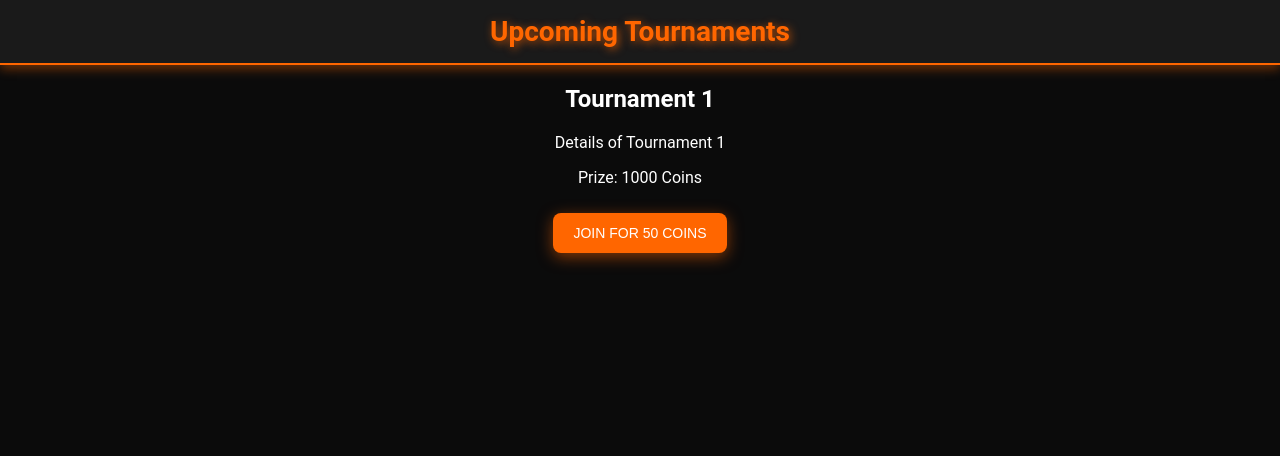
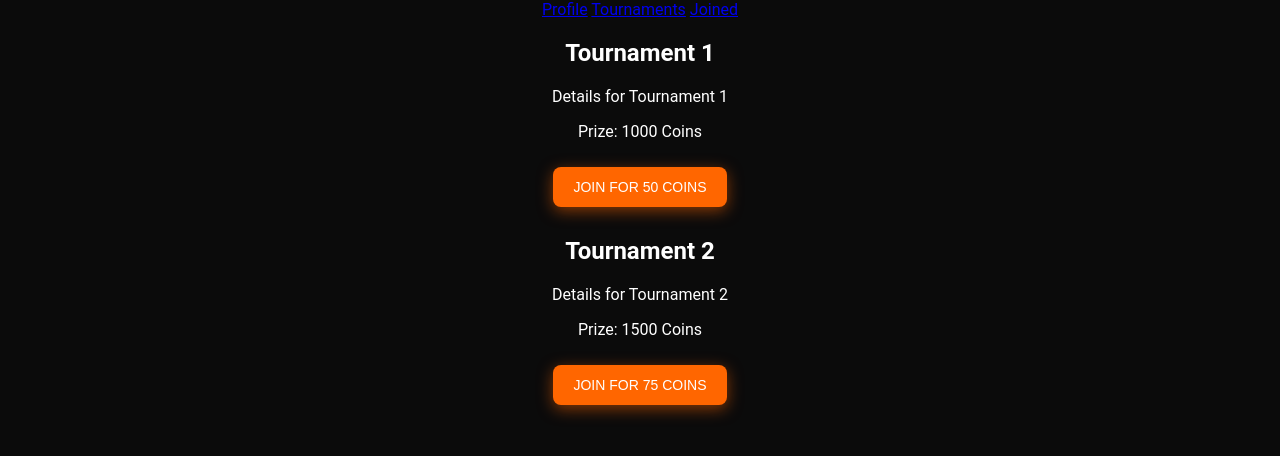
Before and after one commit to Dheerendra939/TournaFire, a plain HTML site: page tournaments.html in a window 1280 px wide. Drawn offline with Linux system fonts and the light colour scheme.

Commit message:
Update tournaments.html

```diff
--- a/tournaments.html
+++ b/tournaments.html
@@ -3,26 +3,78 @@
 <head>
     <meta charset="UTF-8">
     <meta name="viewport" content="width=device-width, initial-scale=1.0">
-    <title>Tournaments</title>
+    <title>Upcoming Tournaments</title>
     <link rel="stylesheet" href="styles.css">
 </head>
 <body>
-    <header>
-        <h1>Upcoming Tournaments</h1>
-    </header>
+    <nav>
+        <a href="profile.html">Profile</a>
+        <a href="tournaments.html">Tournaments</a>
+        <a href="joined.html">Joined</a>
+    </nav>
 
-    <section id="tournaments-list">
-        <!-- Example tournament card -->
-        <div class="tournament-card">
-            <h2 class="tournament-name">Tournament 1</h2>
-            <p class="tournament-details">Details of Tournament 1</p>
-            <p class="tournament-prize">Prize: 1000 Coins</p>
-            <button class="join-btn" onclick="joinTournament('Tournament 1', 50)">Join for 50 Coins</button>
-        </div>
+    <div id="tournaments-list">
+        <!-- Tournament entries will be dynamically injected here -->
+    </div>
 
-        <!-- Add more tournament cards here -->
-    </section>
+    <script type="module">
+        import { initializeApp } from "https://www.gstatic.com/firebasejs/9.23.0/firebase-app.js";
+        import { getAuth, onAuthStateChanged } from "https://www.gstatic.com/firebasejs/9.23.0/firebase-auth.js";
+        import { getFirestore, doc, getDoc, updateDoc } from "https://www.gstatic.com/firebasejs/9.23.0/firebase-firestore.js";
 
-    <script src="tournaments.js"></script>
+        const firebaseConfig = { /* Your Firebase configuration here */ };
+        const app = initializeApp(firebaseConfig);
+        const auth = getAuth(app);
+        const db = getFirestore(app);
+
+        // Mock tournament data
+        const tournaments = [
+            { name: "Tournament 1", details: "Details for Tournament 1", prize: "1000 Coins", entryFee: 50 },
+            { name: "Tournament 2", details: "Details for Tournament 2", prize: "1500 Coins", entryFee: 75 },
+            // Add more tournaments as needed
+        ];
+
+        // Render the tournaments
+        const tournamentsList = document.getElementById('tournaments-list');
+        tournaments.forEach(tournament => {
+            const tournamentCard = document.createElement('div');
+            tournamentCard.innerHTML = `
+                <h2>${tournament.name}</h2>
+                <p>${tournament.details}</p>
+                <p>Prize: ${tournament.prize}</p>
+                <button onclick="joinTournament('${tournament.name}', ${tournament.entryFee})">Join for ${tournament.entryFee} Coins</button>
+            `;
+            tournamentsList.appendChild(tournamentCard);
+        });
+
+        // Join tournament function
+        window.joinTournament = async (tournamentName, entryFee) => {
+            const user = auth.currentUser;
+            if (!user) {
+                alert("You must be logged in to join a tournament.");
+                return;
+            }
+
+            const userDocRef = doc(db, "users", user.uid);
+            const userDoc = await getDoc(userDocRef);
+
+            if (userDoc.exists()) {
+                const userData = userDoc.data();
+                if (userData.balance >= entryFee) {
+                    const newBalance = userData.balance - entryFee;
+
+                    // Update user balance in Firestore
+                    await updateDoc(userDocRef, { balance: newBalance });
+
+                    // Add user to tournament participants (this requires setting up a tournaments collection)
+                    // Logic for adding to tournament goes here
+
+                    alert("You have successfully joined the tournament.");
+                } else {
+                    alert("Insufficient balance to join this tournament.");
+                }
+            }
+        };
+    </script>
 </body>
 </html>
```
